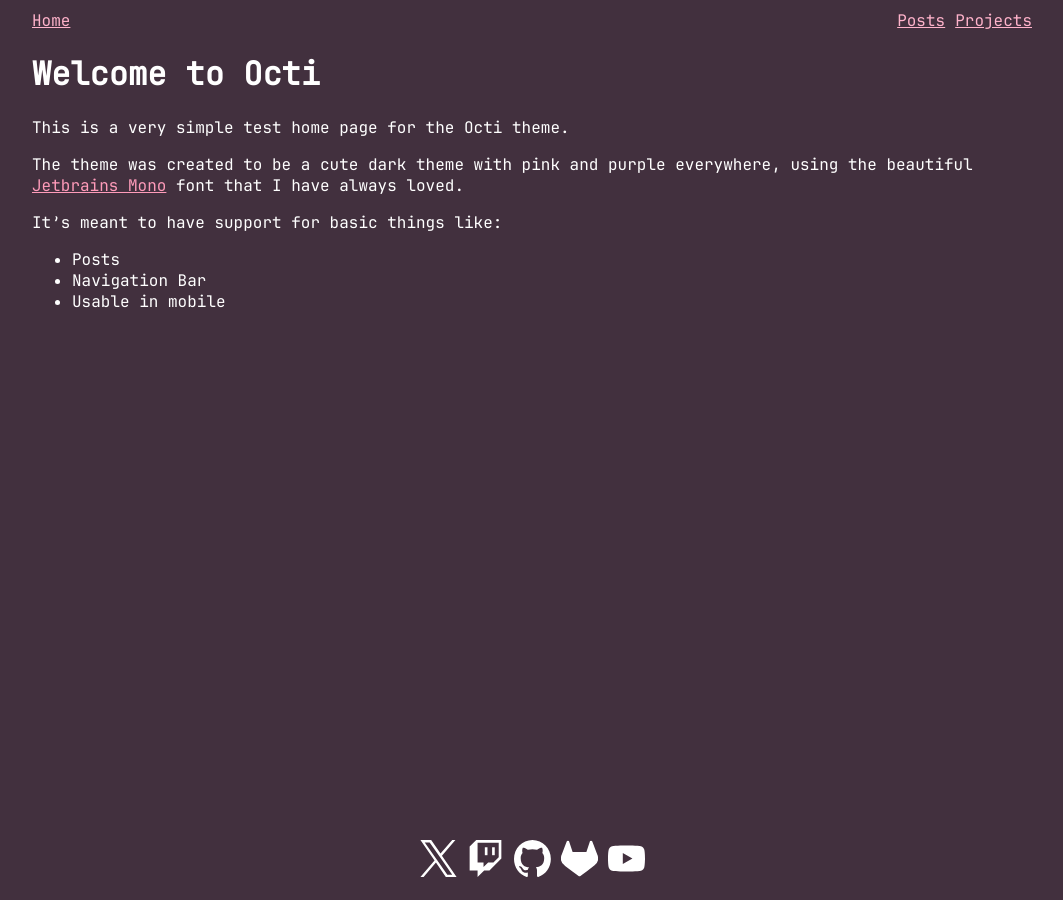
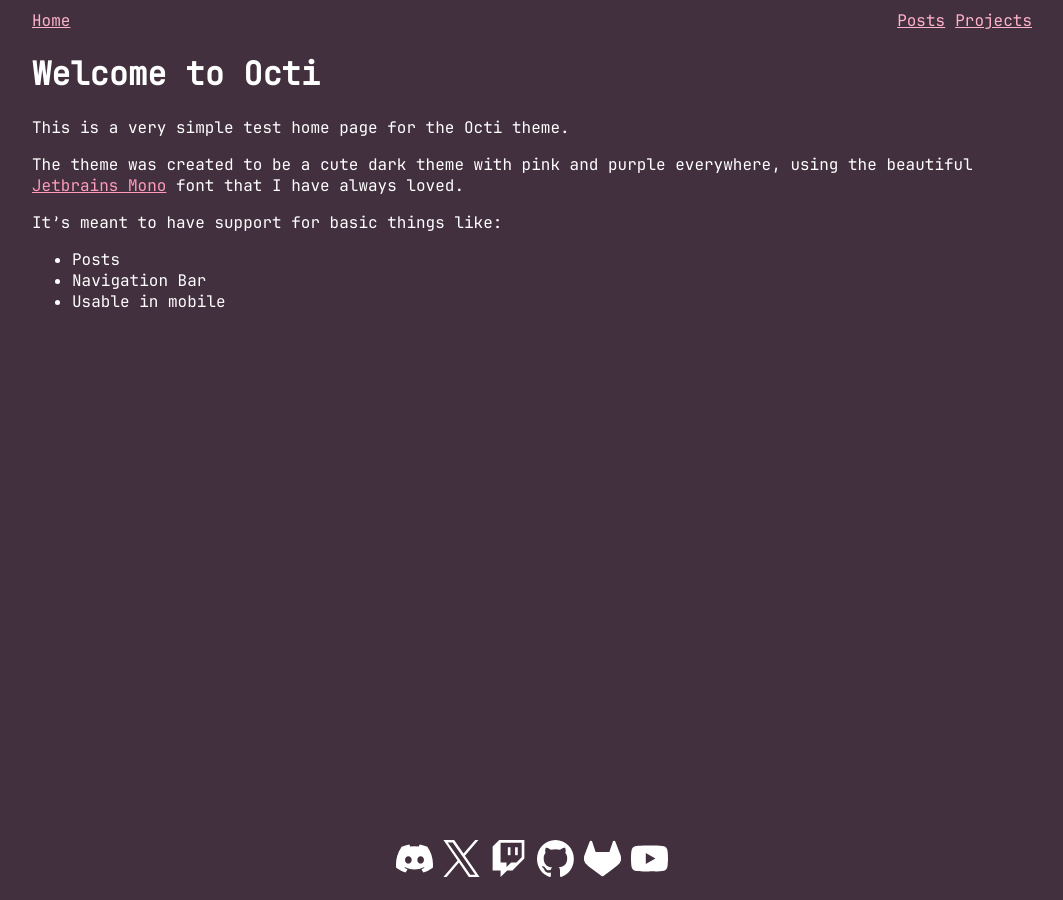
Before and after one commit to justalemon/Octi, a Jekyll site: the page built from index.md, in a window 1280 px wide. Shown: the whole page, without its empty margins (108-1171 px from the left). Built offline with Jekyll 4.4.1, drawn with Linux system fonts in a browser that asks for light colours; our own code applies the rules of GitHub Pages for plain Markdown files.

Commit message:
Added Discord link support

```diff
--- a/_config.yml
+++ b/_config.yml
@@ -8,6 +8,7 @@ exclude:
 permalink: /posts/:title/
 
 socials:
+  discord: Cf6sspj
   twitter: ItsLemonChan
   twitch: itslemonchan
   github: justalemon
--- a/_includes/footer.html
+++ b/_includes/footer.html
@@ -1,4 +1,5 @@
 {% assign size = "37" %}
+{% if site.socials.discord %}<a href="https://discord.gg/{{ site.socials.discord }}"><img src="{{ '/assets/img/social/discord.svg' | relative_url }}" width="{{ size }}" height="{{ size }}" /></a>{% endif %}
 {% if site.socials.twitter %}<a href="https://twitter.com/{{ site.socials.twitter }}"><img src="{{ '/assets/img/social/twitter.svg' | relative_url }}" width="{{ size }}" height="{{ size }}" /></a>{% endif %}
 {% if site.socials.twitch %}<a href="https://twitch.tv/{{ site.socials.twitch }}"><img src="{{ '/assets/img/social/twitch.svg' | relative_url }}" width="{{ size }}" height="{{ size }}" /></a>{% endif %}
 {% if site.socials.github %}<a href="https://github.com/{{ site.socials.github }}"><img src="{{ '/assets/img/social/github.svg' | relative_url }}" width="{{ size }}" height="{{ size }}" /></a>{% endif %}
```
Also changed, not shown: assets/img/social/discord.svg (added).
